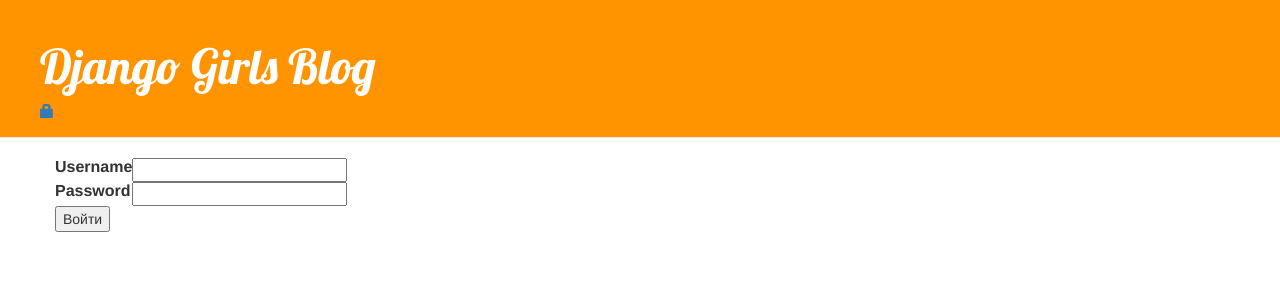
After one commit to Andrew281213/Learning_djangogirls_blog, a Django app: template blog/templates/registration/login.html in a window 1280 px wide. The commit adds this page. Shown: the top 300 px of the page. Run offline with Django 3.2, Linux system fonts and the light colour scheme; the template is opened without the code that fills it, so the values that code supplies are empty, except form fields; tables that the repository leaves empty hold one stand-in row (values such as "Sample post"); form fields are guessed from the names that the template uses; some libraries are stand-ins or nearby versions.

Commit message:
Add user auth && logout

```diff
--- a/blog/static/css/blog.css
+++ b/blog/static/css/blog.css
@@ -1,8 +1,5 @@
 body .top-menu :hover, body .top-menu :visited {
   color: #ffffff;
-  float: right;
-  font-size: 26pt;
-  margin-right: 20px;
 }
 body .page-header {
   background-color: #ff9400;
@@ -37,7 +34,6 @@
 }
 body h1 {
   color: #FCA205;
-  font-family: "Lobster";
 }
 body h1 a {
   color: #FCA205;
--- a/blog/static/css/blog.scss
+++ b/blog/static/css/blog.scss
@@ -2,9 +2,6 @@
 	.top-menu {
 		:hover, :visited {
 			color: #ffffff;
-			float: right;
-			font-size: 26pt;
-			margin-right: 20px;
 		}
 	}
 	.page-header {
@@ -42,7 +39,6 @@
 	}
 	h1 {
 		color: #FCA205;
-		font-family: 'Lobster';
 		a {
 			color: #FCA205;
 		}
--- a/blog/templates/blog/base.html
+++ b/blog/templates/blog/base.html
@@ -14,6 +14,19 @@
                 <a href="{% url 'post_new' %}" class="top-menu">
                     <span class="glyphicon glyphicon-plus"></span>
                 </a>
+                <a href="{% url 'post_draft_list' %}" class="top-menu">
+                    <span class="glyphicon glyphicon-edit"></span>
+                </a>
+                <p class="top-menu">
+                    Привет, {{ user.username }}
+                    <small>
+                        (<a href="{% url 'logout' %}">Выйти</a>)
+                    </small>
+                </p>
+            {% else %}
+                <a href="{% url 'login' %}" class="top-menu">
+                    <span class="glyphicon glyphicon-lock"></span>
+                </a>
             {% endif %}
         </div>
         <div class="content container">
--- /dev/null
+++ b/blog/templates/registration/login.html
@@ -0,0 +1,24 @@
+{% extends 'blog/base.html' %}
+
+{% block content %}
+    {% if form.errors %}
+        <p>Неверно введен логин или пароль!</p>
+    {% endif %}
+
+    <form method="post" action="{% url 'login' %}">
+        {% csrf_token %}
+        <table>
+            <tr>
+                <td>{{ form.username.label_tag }}</td>
+                <td>{{ form.username }}</td>
+            </tr>
+            <tr>
+                <td>{{ form.password.label_tag }}</td>
+                <td>{{ form.password }}</td>
+            </tr>
+        </table>
+
+        <input type="submit" value="Войти">
+        <input type="hidden" name="next" value="{{ next }}">
+    </form>
+{% endblock %}
--- a/djangogirls_blog/urls.py
+++ b/djangogirls_blog/urls.py
@@ -15,8 +15,11 @@
 """
 from django.contrib import admin
 from django.urls import path, include
+from django.contrib.auth import views
 
 urlpatterns = [
     path('admin/', admin.site.urls),
+    path('accounts/login/', views.LoginView.as_view(), name='login'),
+    path('accounts/logout/', views.LogoutView.as_view(next_page='/'), name='logout'),
     path('', include('blog.urls')),
 ]
```
Also changed, not shown: 2 other files.
